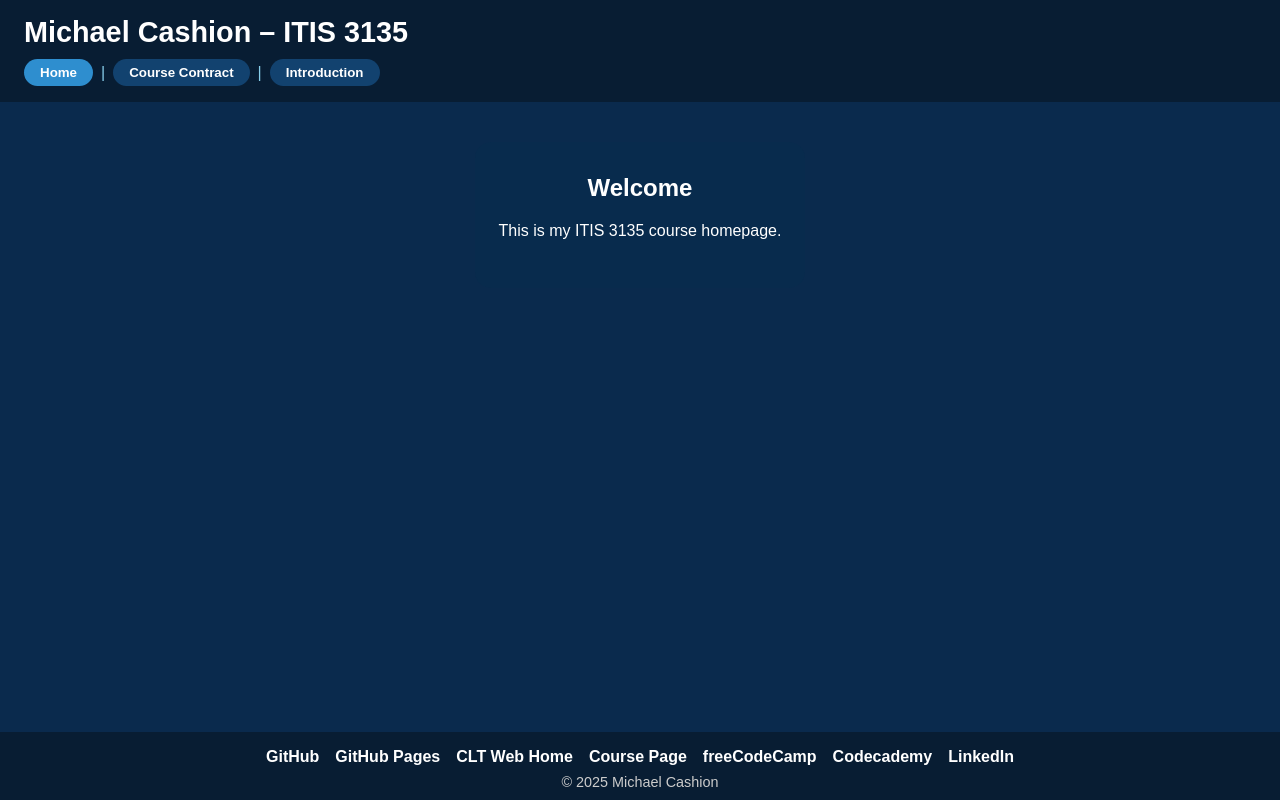
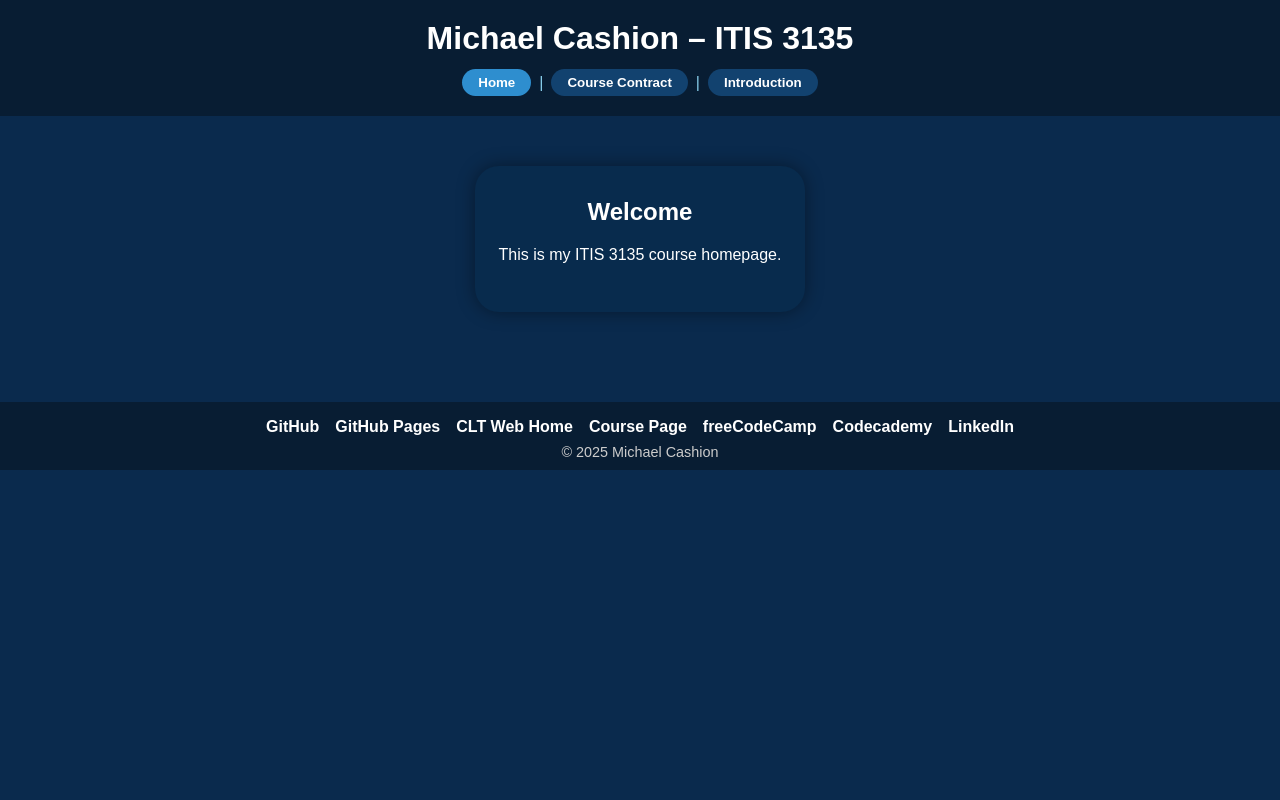
Before and after one commit to mcashio5/itis3135-react, a React (Vite) app: page / in a window 1280 px wide. Built offline with nearby package versions, Linux system fonts and the light colour scheme.

Commit message:
Update index.css

```diff
--- a/src/index.css
+++ b/src/index.css
@@ -1,5 +1,3 @@
-/* src/index.css */
-
 /* Global layout */
 :root {
   font-family: Arial, sans-serif;
@@ -26,19 +24,20 @@ body {
 /* Header */
 .site-header {
   background-color: #081d33;
-  padding: 16px 24px;
-  text-align: left;
+  padding: 20px 24px;
+  text-align: center;           /* ⬅ center title + nav */
 }
 
 .site-header h1 {
-  margin: 0 0 10px;
-  font-size: 1.8rem;
+  margin: 0 0 12px;
+  font-size: 2rem;
 }
 
 /* Primary nav */
 .primary-nav {
   display: flex;
   align-items: center;
+  justify-content: center;      /* ⬅ center nav horizontally */
   gap: 8px;
 }
 
@@ -48,7 +47,7 @@ body {
 
 .nav-pill {
   border: none;
-  border-radius: 20px;
+  border-radius: 18px;
   padding: 6px 16px;
   background-color: #12426f;
   color: #ffffff;
@@ -64,14 +63,15 @@ body {
   background-color: #2e8ecf;
 }
 
-/* Main card */
+/* Main card (“bubble”) */
 .main-card {
   max-width: 800px;
-  margin: 40px auto;
+  margin: 50px auto;            /* centers + adds space */
   padding: 32px 24px;
   background-color: #082b4d;
-  border-radius: 16px;
+  border-radius: 24px;
   text-align: center;
+  box-shadow: 0 0 18px rgba(0, 0, 0, 0.4);
 }
 
 .main-card h2 {
@@ -85,7 +85,7 @@ body {
 
 /* Footer */
 .site-footer {
-  margin-top: auto;
+  margin-top: 40px;             /* ⬅ lift footer */
   background-color: #081d33;
   padding: 16px 24px 10px;
   text-align: center;
```
